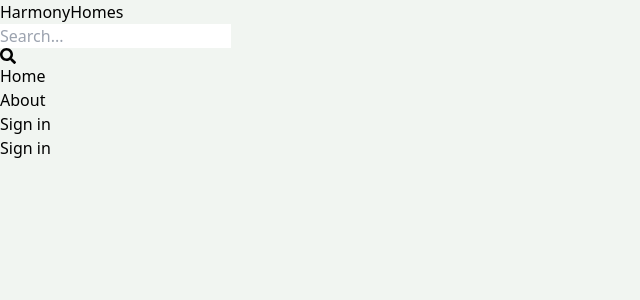
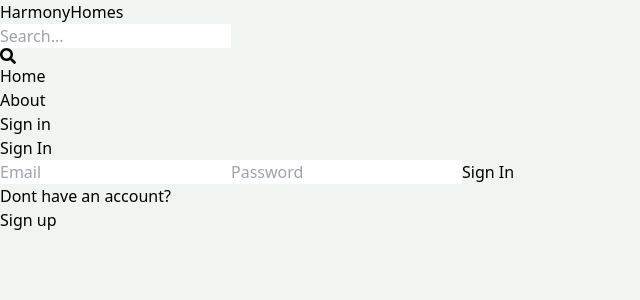
Before and after one commit to httpsanuj1807/HarmonyHomes---Real-Estate, a React (Vite) app in the folder client/: page /sign-in in a window 1280 px wide. Shown: the top 300 px of the page, without its empty margins (0-640 px from the left). Built offline with nearby package versions, Linux system fonts and the light colour scheme.

Commit message:
complete sign in page functionality

```diff
--- a/client/src/pages/SignIn.jsx
+++ b/client/src/pages/SignIn.jsx
@@ -1,9 +1,64 @@
-import React from 'react'
+import React, { useState } from 'react';
+import { Link } from 'react-router-dom';
+import { useNavigate } from 'react-router-dom';
 
-export default function SignIn() {
+export default function SignUp() {
+  const [formData, setFormData] = useState({});
+  const [error, setError] = useState(null);
+  const [loading, setLoading] = useState(false);
+  const navigate = useNavigate();
+
+  const handleChange = (e) => {
+    setError(null);
+    setFormData((prevState)=>{
+      return {
+        ...prevState,
+        [e.target.id] : e.target.value
+      }
+    })
+  }
+
+  const handleSubmit = async(e) => {
+    e.preventDefault();
+    setLoading(true);
+    try{
+      const res = await fetch('/api/auth/signin', {
+        method: 'POST',
+        headers: {
+          'Content-Type': 'application/json',
+        },
+        body: JSON.stringify(formData)
+      });
+      const data = await res.json();
+      setLoading(false);
+      if(data.success === false){
+        setError(data.message);
+        return;
+      }
+      console.log(data);
+      setError(null);
+      navigate('/');
+    }
+    catch(err){
+      setLoading(false);
+      setError(err.message);
+    }
+  }
   return (
-    <div>
-      <h1>Sign in </h1>
+    <div className='p-3 max-w-lg mx-auto'>
+      <h1 className='text-3xl text-center font-semibold my-7'>Sign In</h1>
+      <form onSubmit={handleSubmit} className='flex flex-col gap-4'>
+        <input className='border p-3 rounded-r-lg' type='email' placeholder='Email' id='email' onChange={handleChange} />
+        <input className='border p-3 rounded-r-lg' type='password' placeholder='Password' id='password' onChange={handleChange} />
+        <button disabled={loading} className='bg-slate-700 p-3 rounded-lg uppercase text-white hover:opacity-95 disabled:opacity-80'>{loading ? 'Loading' : 'Sign In'}</button>
+      </form>
+      <div className='mt-5 flex gap-2'>
+        <p>Dont have an account?</p>
+        <Link to={"/sign-up"}>
+          <span className='text-blue-700'>Sign up </span>
+        </Link>
+      </div>
+      {error && <p className='text-red-500 mt-4'>{error}</p>}
     </div>
   )
 }
--- a/client/src/pages/SignUp.jsx
+++ b/client/src/pages/SignUp.jsx
@@ -9,6 +9,7 @@
   const navigate = useNavigate();
 
   const handleChange = (e) => {
+    setError(null);
     setFormData((prevState)=>{
       return {
         ...prevState,
```
Also changed, not shown: 1 other file (tests, documents, lock files or other folders).
